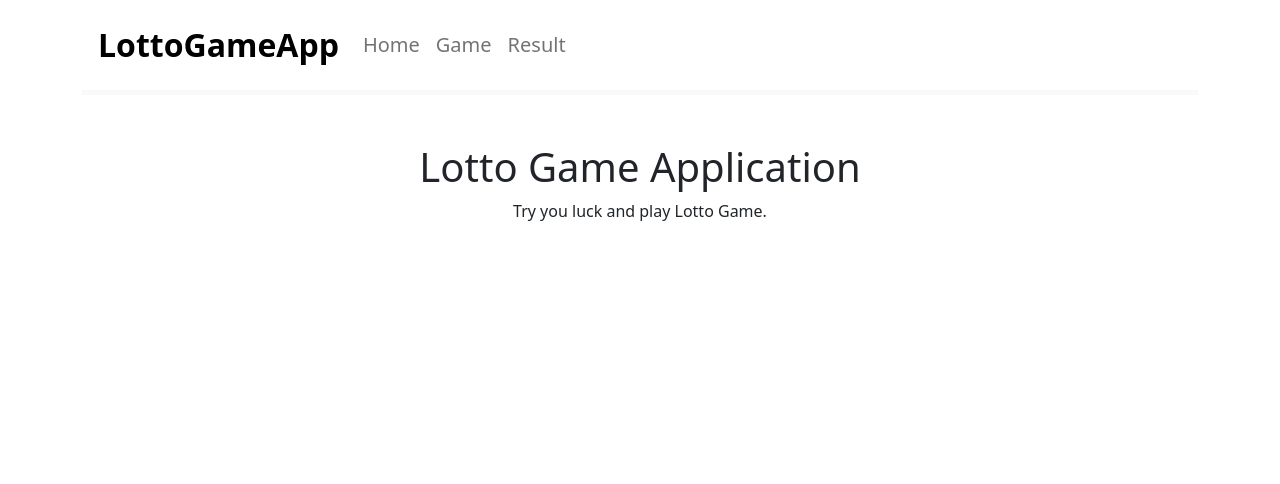
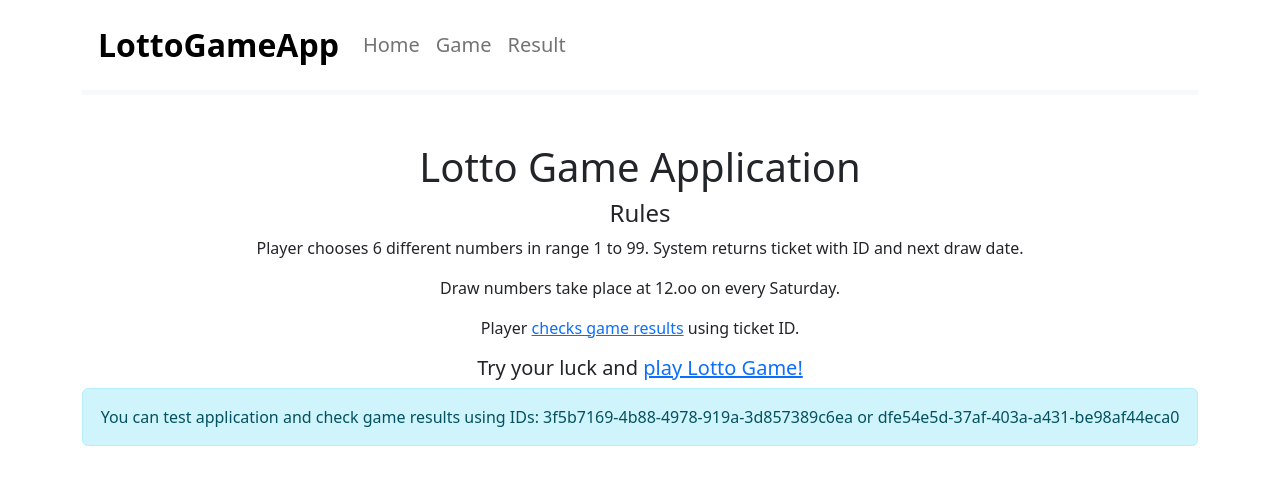
Before and after one commit to mmnoga/react-lotto-frontend, a React (Create React App) app: page / in a window 1280 px wide. Shown: the top 484 px of the page. Built offline with nearby package versions, Linux system fonts and the light colour scheme.

Commit message:
added game rules on HomePage

```diff
--- a/public/index.html
+++ b/public/index.html
@@ -24,7 +24,7 @@
       work correctly both with client-side routing and a non-root public URL.
       Learn how to configure a non-root public URL by running `npm run build`.
     -->
-    <title>React App</title>
+    <title>LottoGame - React App</title>
   </head>
   <body>
     <noscript>You need to enable JavaScript to run this app.</noscript>
--- a/src/pages/HomePage.jsx
+++ b/src/pages/HomePage.jsx
@@ -1,10 +1,21 @@
+import {Link} from "react-router-dom";
+
 export default function HomePage() {
     return (
-        <div className="HomePage">
-            <h1>Lotto Game Application</h1>
-            <div>
-                Try you luck and play Lotto Game.
+        <>
+            <div className="HomePage">
+                <h1>Lotto Game Application</h1>
+                <h4>Rules</h4>
+                <p>Player chooses 6 different numbers in range 1 to 99. System returns ticket with ID and next draw
+                    date.</p>
+                <p>Draw numbers take place at 12.oo on every Saturday.</p>
+                <p>Player <Link to="/result">checks game results</Link> using ticket ID.</p>
+                <h5>Try your luck and <Link to="/game">play Lotto Game!</Link></h5>
             </div>
-        </div>
+            <div className="alert alert-info">
+                You can test application and check game results using IDs: 3f5b7169-4b88-4978-919a-3d857389c6ea
+                or dfe54e5d-37af-403a-a431-be98af44eca0
+            </div>
+        </>
     )
 }
```
